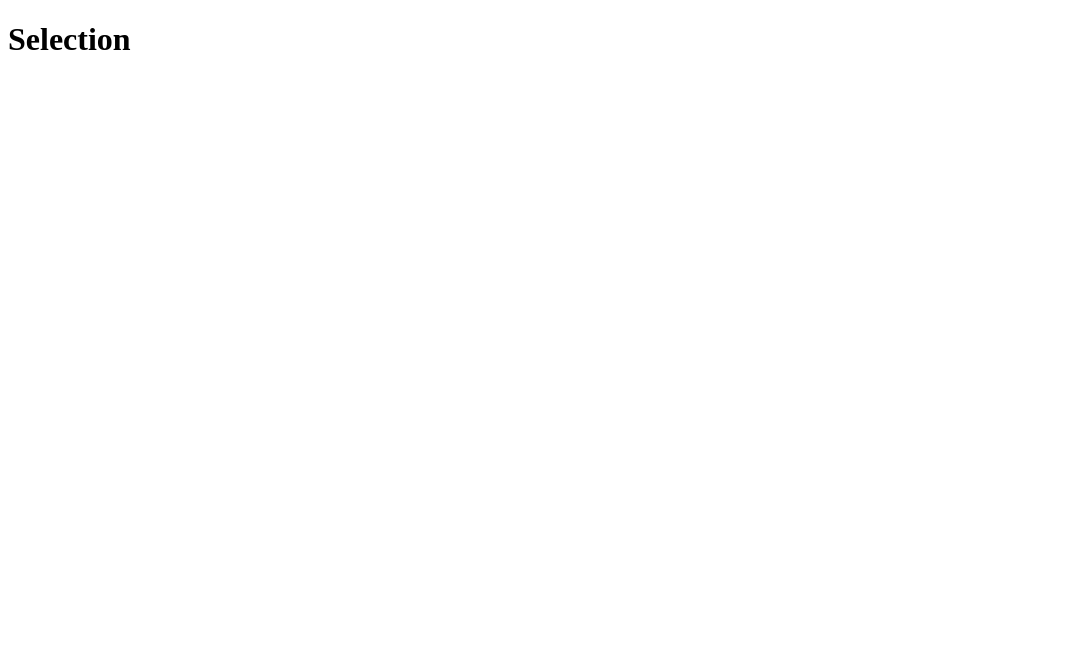
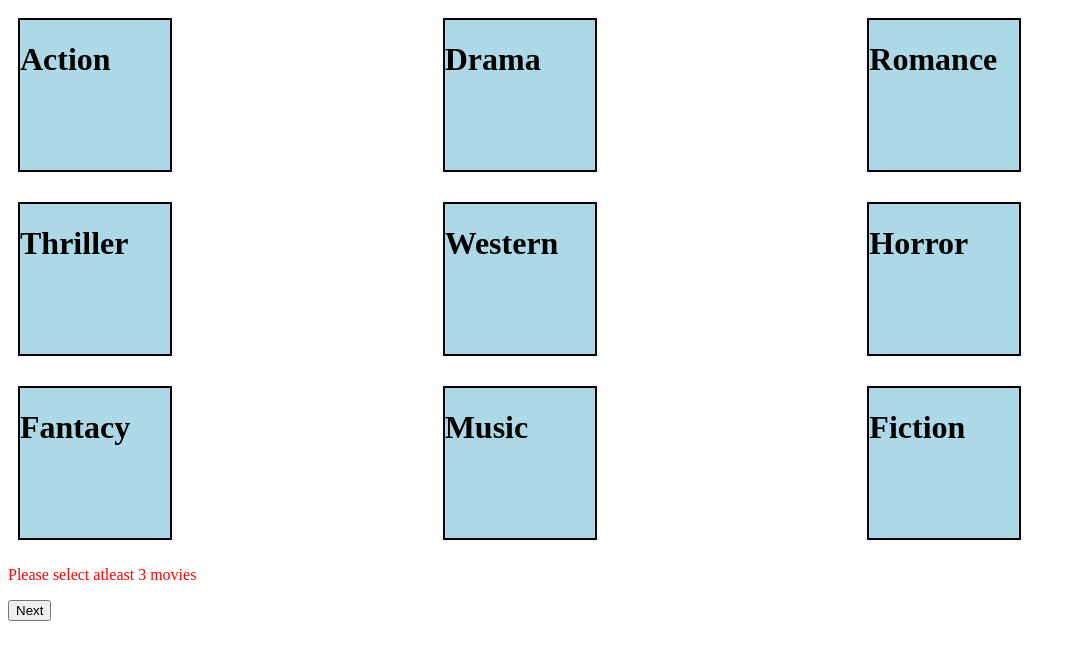
Before and after one commit to S-shivay/React-Super-App, a React app: page /selection in a window 1280 px wide. Shown: the top 660 px of the page, without its empty margins (0-1076 px from the left). Built offline with nearby package versions, Linux system fonts and the light colour scheme; the HTML template or start-up script is replaced by a standard one.

Commit message:
adding 2nd page

```diff
--- /dev/null
+++ b/src/components/MovieBox.jsx
@@ -0,0 +1,25 @@
+
+export default function MovieBox({ category, selectedMovies, setSelectedMovies }) {
+
+    const handleSelection = (category) => {
+        if (selectedMovies.includes(category)) {
+            setSelectedMovies(selectedMovies.filter((item) => item !== category))
+        } else {
+            setSelectedMovies([...selectedMovies, category])
+        }
+    }
+    console.log(selectedMovies)
+    return <div style={{
+        width: "150px",
+        height: "150px",
+        backgroundColor: "lightblue",
+        justifyContent: "center",
+        alignItems: "center",
+        margin: "10px",
+        border: `2px solid ${selectedMovies.includes(category) ? "red" : "black"}`,
+    }}
+        onClick={() => handleSelection(category)}
+    >
+        <h1>{category.movie}</h1>
+    </div>
+}
--- /dev/null
+++ b/src/components/MovieChip.jsx
@@ -0,0 +1,8 @@
+export default function MovieChip({ category, setSelectedMovies }){
+    const removeSelection = (category) => {
+        setSelectedMovies((selectedMovies) => selectedMovies.filter((item) => item !== category))
+    }
+    return <button>
+        {category.movie}&nbsp;&nbsp;&nbsp;<span onClick={() => removeSelection(category)}>X</span>
+    </button>
+}
--- a/src/pages/Home.jsx
+++ b/src/pages/Home.jsx
@@ -1,6 +1,8 @@
 import { useState } from "react"
+import { useNavigate } from "react-router-dom"
 
 export default function Home() {
+    const navigate = useNavigate()
     const [data, setData] = useState({
         name: '',
         username: '',
@@ -13,9 +15,9 @@ export default function Home() {
         username: "",
         email: "",
         mobile: "",
-        checkbox : ""
+        checkbox: ""
     })
-    const handleInput = (e)=> {
+    const handleInput = (e) => {
         setData({
             ...data,
             [e.target.name]: e.target.name === "checkbox" ? e.target.checked : e.target.value,
@@ -24,25 +26,25 @@ export default function Home() {
     const handleSubmit = (e) => {
         e.preventDefault()
         let errors = {}
-        if(!data.name || data.name.trim() === ""){
+        if (!data.name || data.name.trim() === "") {
             errors.name = "Name is required"
         }
-        if(!data.username || data.username.trim() === ""){
+        if (!data.username || data.username.trim() === "") {
             errors.username = "Username is required"
         }
-            if(!data.email || data.email.trim() === ""){
+        if (!data.email || data.email.trim() === "") {
             errors.email = "Email is required"
         }
-                if(!data.mobile || data.mobile.trim() === ""){
+        if (!data.mobile || data.mobile.trim() === "") {
             errors.mobile = "Mobile is required"
         }
-                    if(!data.checkbox){
+        if (!data.checkbox) {
             errors.checkbox = "Checkbox is required"
         }
         setError(errors)
-                        if(Object.keys(errors).length > 0)
+        if (Object.keys(errors).length > 0)
             return
-                            else{
+        else {
             alert("Form Submitted Successfully")
             localStorage.setItem("userData", JSON.stringify(data))
             setData({
@@ -52,6 +54,7 @@ export default function Home() {
                 mobile: '',
                 checkbox: false
             })
+            navigate("/selection")
         }
     }
     return (
@@ -67,18 +70,18 @@ export default function Home() {
                     marginRight: "auto"
                 }}>
                 <input type="text" name="name" placeholder="name" value={data.name} onChange={handleInput} />
-                <span style={{color: "red"}}>{errors.name}</span>
+                <span style={{ color: "red" }}>{errors.name}</span>
                 <input type="text" name="username" placeholder="username" value={data.username} onChange={handleInput} />
-                <span style={{color: "red"}}>{errors.username}</span>
+                <span style={{ color: "red" }}>{errors.username}</span>
                 <input type="email" name="email" placeholder="email" value={data.email} onChange={handleInput} />
-                <span style={{color: "red"}}>{errors.email}</span>
+                <span style={{ color: "red" }}>{errors.email}</span>
                 <input type="tel" name="mobile" placeholder="mobile" value={data.mobile} onChange={handleInput} />
-                <span style={{color: "red"}}>{errors.mobile}</span>
+                <span style={{ color: "red" }}>{errors.mobile}</span>
                 <div>
-                    <input type="checkbox" id="check" checked={data.checkbox} name="checkbox" onChange={handleInput}/>
+                    <input type="checkbox" id="check" checked={data.checkbox} name="checkbox" onChange={handleInput} />
                     <label htmlFor="check">Share my registration data with Superapp</label>
                 </div>
-                <span style={{color: "red"}}>{errors.checkbox}</span>
+                <span style={{ color: "red" }}>{errors.checkbox}</span>
                 <button type="submit">Submit</button>
             </form>
         </div>
--- a/src/pages/MovieSelection.jsx
+++ b/src/pages/MovieSelection.jsx
@@ -1,7 +1,83 @@
-export default function Selection(){
+import { useState } from 'react'
+import MovieBox from '../components/MovieBox'
+import MovieChip from '../components/MovieChip'
+import { useNavigate } from 'react-router-dom'
+
+const MOVIES = [
+    {
+        id: 0,
+        movie: "Action"
+    },
+    {
+        id: 1,
+        movie: "Drama"
+    },
+    {
+        id: 2,
+        movie: "Romance"
+    },
+    {
+        id: 3,
+        movie: "Thriller"
+    },
+    {
+        id: 4,
+        movie: "Western"
+    },
+    {
+        id: 5,
+        movie: "Horror"
+    },
+    {
+        id: 6,
+        movie: "Fantacy"
+    },
+    {
+        id: 7,
+        movie: "Music"
+    },
+    {
+        id: 8,
+        movie: "Fiction"
+    },
+]
+
+export default function Selection() {
+    const navigate = useNavigate()
+    const [selectedMovies, setSelectedMovies] = useState([])
+    const moveNext = () => {
+        if(selectedMovies.length<3){
+            alert("Please select atleast 3 movies")
+        }
+        else{
+        localStorage.setItem("selectedMovies", JSON.stringify(selectedMovies))
+        setSelectedMovies([])
+        navigate("/info")
+        }
+    }
     return (
+        <>
+        <div style={{
+            display: "grid",
+            gridTemplateColumns: "repeat(3, 1fr)",
+            gap: "10px",
+        }}>
+            {
+                MOVIES.map((category) =>
+                    <div key={category.id}>
+                        <MovieBox selectedMovies={selectedMovies} setSelectedMovies={setSelectedMovies} category={category} />
+                    </div>
+                )
+
+            }
+        </div>
+        {selectedMovies.length<3 && <p style={{color: "red"}}>Please select atleast 3 movies</p>}
         <div>
-            <h1>Selection</h1>
+            {selectedMovies.map((category) => <MovieChip key={category.id} category={category} setSelectedMovies={setSelectedMovies}/>)}
         </div>
+        <button onClick={moveNext}>
+            Next
+        </button>
+        </>
     )
 }
```
Lines whose indentation alone changed are shown as unchanged.
